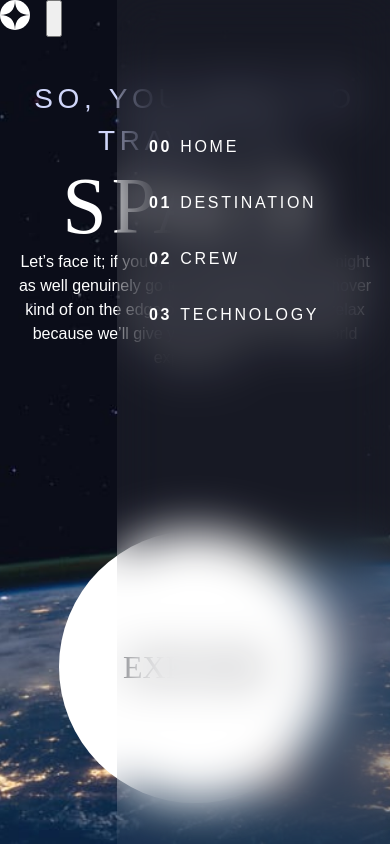
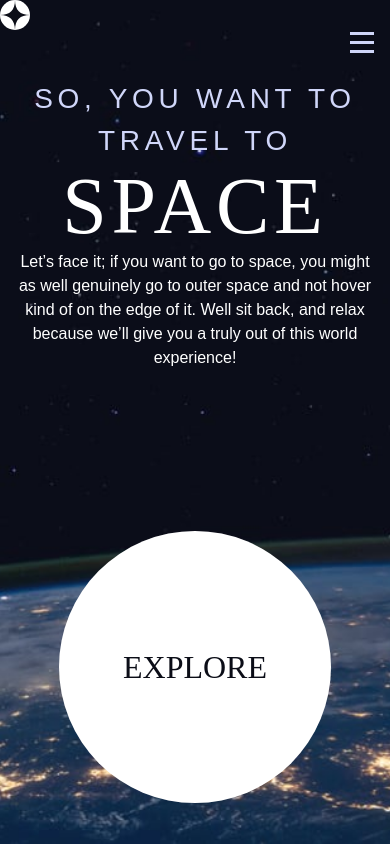
Before and after one commit to Dmnk28/space-tourism, a Next.js app in the folder next/: page / in a window 390 px wide. Built offline with nearby package versions, Linux system fonts and the light colour scheme.

Commit message:
Further down the road in the navigation-part

```diff
--- a/next/styles/main.css
+++ b/next/styles/main.css
@@ -49,6 +49,7 @@ body,
       grid-template-rows: -webkit-min-content 1fr;
       grid-template-rows: min-content 1fr;
   z-index: 1;
+  overflow-x: hidden;
 }
 
 .z-index-bgr {
@@ -274,7 +275,7 @@ select {
 }
 
 .numbered-title span {
-  margin-right: .5em;
+  margin-right: 0.5em;
   font-weight: 700;
   color: rgba(255, 255, 255, 0.25);
 }
@@ -295,7 +296,7 @@ select {
 }
 
 .large-button::after {
-  content: '';
+  content: "";
   position: absolute;
   z-index: -1;
   background-color: rgba(255, 255, 255, 0.15);
@@ -326,13 +327,13 @@ select {
 }
 
 .primary-navigation a span {
-  margin-right: .5em;
+  margin-right: 0.5em;
   font-weight: 700;
 }
 
 @media (max-width: 35rem) {
   .primary-navigation {
-    --m-underline: .5rem;
+    --m-underline: 0.5rem;
     list-style: none;
     padding: min(20rem, 15vh) 2rem;
     margin: 0;
@@ -342,11 +343,32 @@ select {
             flex-direction: column;
     position: fixed;
     inset: 0 0 0 30%;
-    background-color: rgba(255, 255, 255, 0.05);
-    -webkit-backdrop-filter: blur(1.5rem);
-            backdrop-filter: blur(1.5rem);
+    background-color: rgba(11, 13, 23, 0.75);
     z-index: 9;
+    -webkit-transform: translateX(100%);
+            transform: translateX(100%);
   }
+  @supports ((-webkit-backdrop-filter: blur(1.5rem)) or (backdrop-filter: blur(1.5rem))) {
+    .primary-navigation {
+      background-color: rgba(255, 255, 255, 0.15);
+      -webkit-backdrop-filter: blur(1.5rem);
+              backdrop-filter: blur(1.5rem);
+    }
+  }
+}
+
+.mobile-nav-toggle {
+  display: block;
+  position: absolute;
+  right: 1rem;
+  top: 2rem;
+  width: 1.5rem;
+  aspect-ratio: 1;
+  background: transparent;
+  background-image: url("/shared/icon-hamburger.svg");
+  background-repeat: no-repeat;
+  border: none;
+  z-index: 1;
 }
 
 .underline-indicators * {
@@ -386,7 +408,7 @@ select {
   border: 0;
   border-radius: 50%;
   aspect-ratio: 1;
-  padding: .5rem;
+  padding: 0.5rem;
   background-color: rgba(255, 255, 255, 0.25);
 }
 
--- a/next/styles/main.scss
+++ b/next/styles/main.scss
@@ -1,5 +1,4 @@
-
-@import 'variables';
+@import "variables";
 
 /* ------------------ */
 /* Reset              */
@@ -50,6 +49,7 @@ body,
   display: grid;
   grid-template-rows: min-content 1fr;
   z-index: 1;
+  overflow-x: hidden;
 }
 
 .z-index-bgr {
@@ -136,7 +136,10 @@ select {
   .grid-container {
     text-align: left;
     column-gap: var(--container-gap, 2rem);
-        grid-template-columns: minmax(2rem, 1fr) repeat(2, minmax(0px, 40rem)) minmax(2rem, 1fr);
+    grid-template-columns: minmax(2rem, 1fr) repeat(2, minmax(0px, 40rem)) minmax(
+        2rem,
+        1fr
+      );
 
     *:first-child {
       grid-column: 2;
@@ -166,34 +169,76 @@ select {
 }
 
 /* Colors */
-.bg-dark { background-color: $clr-dark;}
-.bg-light { background-color: $clr-light;}
-.bg-white { background-color: $clr-white;}
+.bg-dark {
+  background-color: $clr-dark;
+}
+.bg-light {
+  background-color: $clr-light;
+}
+.bg-white {
+  background-color: $clr-white;
+}
 
-.text-dark { color: $clr-dark; }
-.text-light { color: $clr-light; }
-.text-white { color: $clr-white; }
+.text-dark {
+  color: $clr-dark;
+}
+.text-light {
+  color: $clr-light;
+}
+.text-white {
+  color: $clr-white;
+}
 
 /* Typography */
 
-.ff-serif {font-family: $ff-serif;}
-.ff-sans-cond {font-family: $ff-sans-cond;}
-.ff-sans-normal {font-family: $ff-sans-normal;}
+.ff-serif {
+  font-family: $ff-serif;
+}
+.ff-sans-cond {
+  font-family: $ff-sans-cond;
+}
+.ff-sans-normal {
+  font-family: $ff-sans-normal;
+}
 
-.letter-spacing-1 { letter-spacing: 4.75px;}
-.letter-spacing-2 { letter-spacing: 2.7px;}
-.letter-spacing-3 { letter-spacing: 2.35px;}
+.letter-spacing-1 {
+  letter-spacing: 4.75px;
+}
+.letter-spacing-2 {
+  letter-spacing: 2.7px;
+}
+.letter-spacing-3 {
+  letter-spacing: 2.35px;
+}
 
-.uppercase { text-transform: uppercase;}
+.uppercase {
+  text-transform: uppercase;
+}
 
-.fs-900 { font-size: $fs-900;}
-.fs-800 { font-size: $fs-800;}
-.fs-700 { font-size: $fs-700;}
-.fs-600 { font-size: $fs-600;}
-.fs-500 { font-size: $fs-500;}
-.fs-400 { font-size: $fs-400;}
-.fs-300 { font-size: $fs-300;}
-.fs-200 { font-size: $fs-200;}
+.fs-900 {
+  font-size: $fs-900;
+}
+.fs-800 {
+  font-size: $fs-800;
+}
+.fs-700 {
+  font-size: $fs-700;
+}
+.fs-600 {
+  font-size: $fs-600;
+}
+.fs-500 {
+  font-size: $fs-500;
+}
+.fs-400 {
+  font-size: $fs-400;
+}
+.fs-300 {
+  font-size: $fs-300;
+}
+.fs-200 {
+  font-size: $fs-200;
+}
 
 .fs-900,
 .fs-800,
@@ -209,9 +254,9 @@ select {
   @extend .letter-spacing-1;
 
   span {
-        margin-right: .5em;
+    margin-right: 0.5em;
     font-weight: 700;
-        color: rgba($clr-white, .25);
+    color: rgba($clr-white, 0.25);
   }
 }
 /* ---------- */
@@ -229,10 +274,10 @@ select {
   font-size: 2rem;
 
   &::after {
-        content: '';
+    content: "";
     position: absolute;
     z-index: -1;
-        background-color: rgba($clr-white, .15);
+    background-color: rgba($clr-white, 0.15);
     width: 100%;
     height: 100%;
     border-radius: 50%;
@@ -255,29 +300,49 @@ select {
     text-decoration: none;
 
     span {
-            margin-right: .5em;
+      margin-right: 0.5em;
       font-weight: 700;
     }
   }
 
-    @media (max-width: 35rem) {         // Underline-indicators for are deactivated for mobile .primary-navigation. See .underline-indicators
-        --m-underline: .5rem;
+  @media (max-width: 35rem) {
+    // Underline-indicators for are deactivated for mobile .primary-navigation. See .underline-indicators
+    --m-underline: 0.5rem;
     list-style: none;
     padding: unquote("min(20rem, 15vh)") 2rem;
     margin: 0;
     flex-direction: column;
     position: fixed;
     inset: 0 0 0 30%;
-        background-color: rgba($clr-white, 0.05);
+    background-color: rgba($clr-dark,0.75); // Default for browsers not supporting backdrop
+    z-index: 9;
+    transform: translateX(100%);
+
+    @supports (backdrop-filter: blur(1.5rem)) {
+      // Handle Browser Support
+      background-color: rgba($clr-white, 0.15);
       backdrop-filter: blur(1.5rem);
-        z-index: 9;
     }
+  }
+}
+
+.mobile-nav-toggle {
+  display: block;
+  position: absolute;
+  right: 1rem;
+  top: 2rem;
+  width: 1.5rem;
+  aspect-ratio: 1;
+  background: transparent;
+    background-image: url('/shared/icon-hamburger.svg');
+  background-repeat: no-repeat;
+  border: none;
+  z-index: 1;
 }
 
 .underline-indicators {
   * {
     padding: var(--m-underline, 1rem) 0;
-
   }
 
   a {
@@ -287,7 +352,7 @@ select {
     border-bottom: 2px solid rgba($clr-white, 0);
 
     &:hover {
-            border-color: rgba($clr-white, .5);
+      border-color: rgba($clr-white, 0.5);
     }
 
     &:focus {
@@ -321,12 +386,12 @@ select {
     border: 0;
     border-radius: 50%;
     aspect-ratio: 1;
-        padding: .5rem;
-        background-color: rgba($clr-white, .25);
+    padding: 0.5rem;
+    background-color: rgba($clr-white, 0.25);
 
     &:hover,
     &:focus {
-            background-color: rgba($clr-white, .5);
+      background-color: rgba($clr-white, 0.5);
     }
   }
   .active,
@@ -344,9 +409,10 @@ select {
     display: grid;
     place-content: center;
     border: 1px solid;
-        border-color: rgba($clr-white, .25);
+    border-color: rgba($clr-white, 0.25);
     background-color: $clr-dark;
-        transition: border-color 400ms ease-in-out, background-color 500ms ease-in-out;
+    transition: border-color 400ms ease-in-out,
+      background-color 500ms ease-in-out;
     border-radius: 50%;
     aspect-ratio: 1;
     padding: 1em;
```
Also changed, not shown: 1 other file (tests, documents, lock files or other folders). Lines whose indentation alone changed are shown as unchanged.
